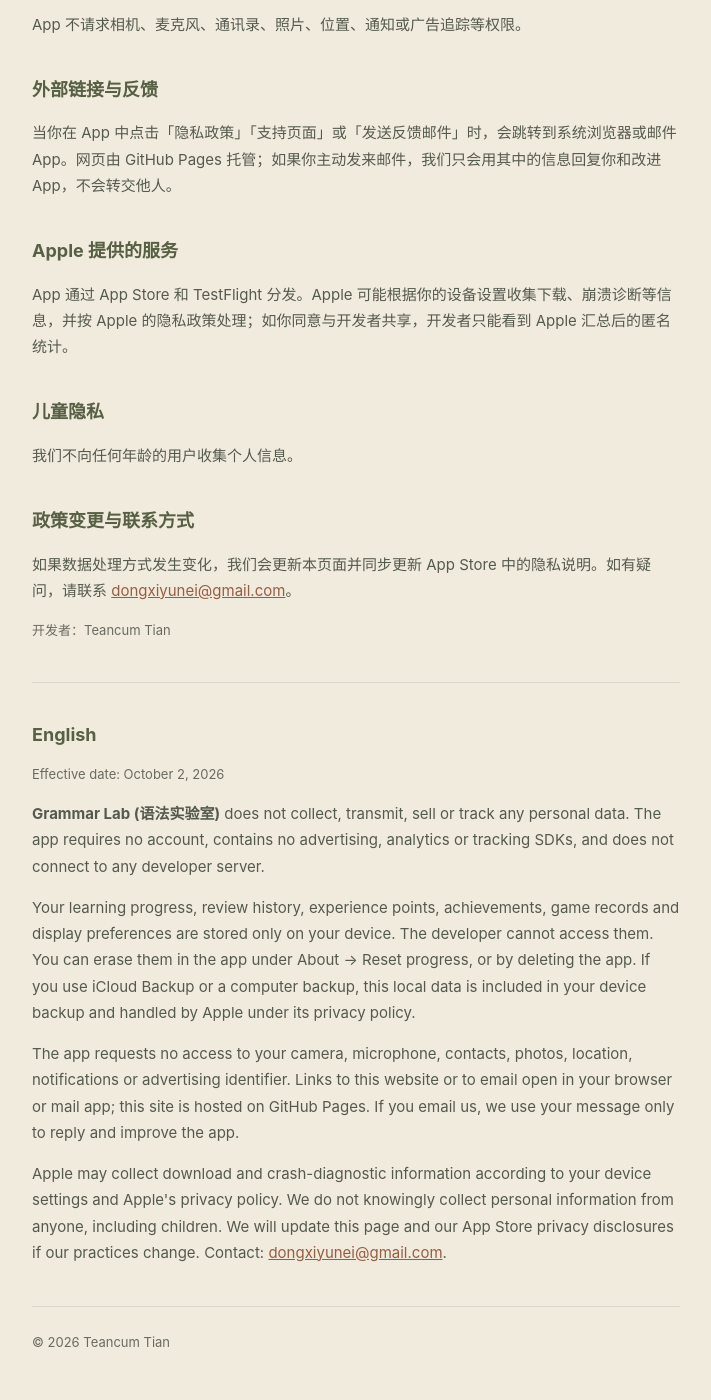
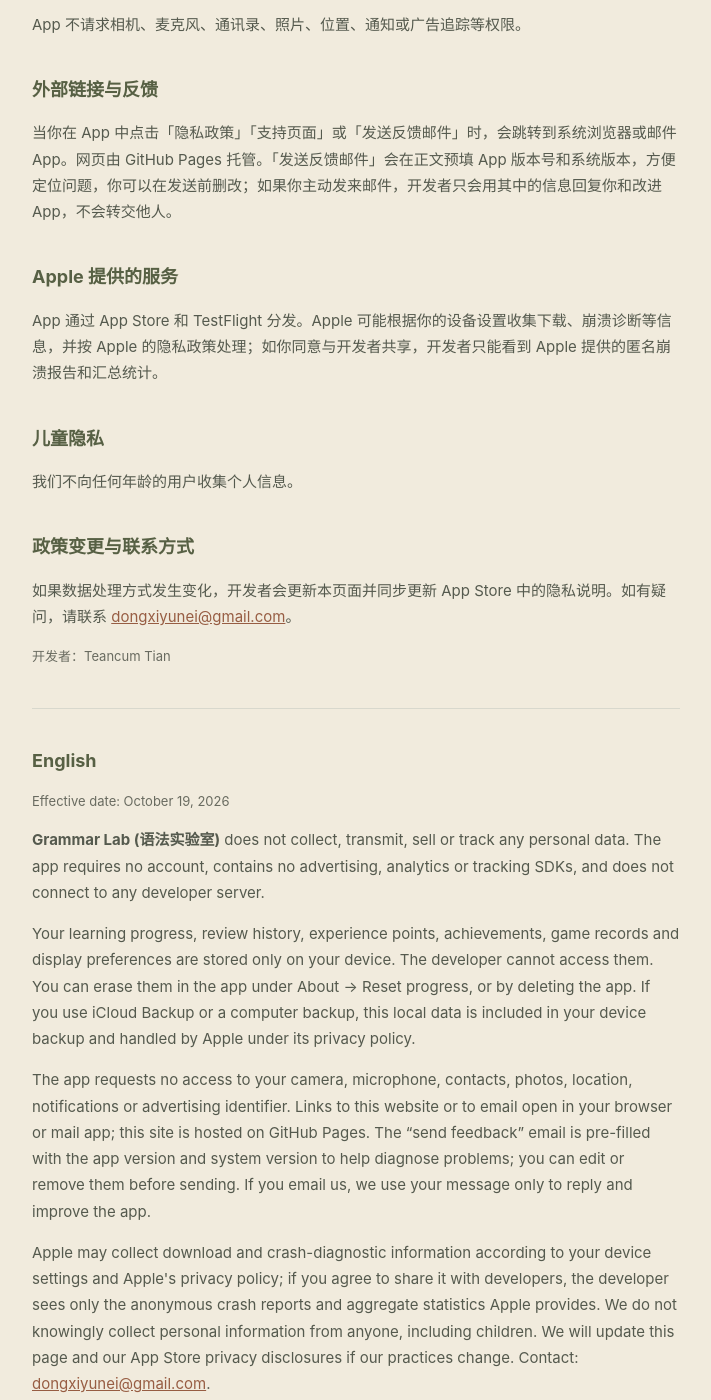
Before and after one commit to TeancumTian/japanese-lab-support, a plain HTML site: page privacy.html in a window 1280 px wide. Shown: the part 742-2142 px from the top of the page, without its empty margins (284-995 px from the left). Drawn offline with Linux system fonts and the light colour scheme.

Commit message:
支持页与隐私政策：同步 1.6.1 文案，去掉厂商名，生效日期改为 2026-10-19

```diff
--- a/privacy.html
+++ b/privacy.html
@@ -20,7 +20,7 @@
     <a href="./">返回支持页</a>
     <a href="#english">English</a>
   </nav>
-  <p class="muted">生效日期：2026 年 10 月 2 日</p>
+  <p class="muted">生效日期：2026 年 10 月 19 日</p>
 
   <div class="card">
     <p><strong>一句话版本：</strong>「语法实验室」不收集、不上传、不出售你的任何个人数据，也不追踪你。你的学习记录只保存在你自己的设备上。</p>
@@ -37,27 +37,27 @@
   <p>App 不请求相机、麦克风、通讯录、照片、位置、通知或广告追踪等权限。</p>
 
   <h2>外部链接与反馈</h2>
-  <p>当你在 App 中点击「隐私政策」「支持页面」或「发送反馈邮件」时，会跳转到系统浏览器或邮件 App。网页由 GitHub Pages 托管；如果你主动发来邮件，我们只会用其中的信息回复你和改进 App，不会转交他人。</p>
+  <p>当你在 App 中点击「隐私政策」「支持页面」或「发送反馈邮件」时，会跳转到系统浏览器或邮件 App。网页由 GitHub Pages 托管。「发送反馈邮件」会在正文预填 App 版本号和系统版本，方便定位问题，你可以在发送前删改；如果你主动发来邮件，开发者只会用其中的信息回复你和改进 App，不会转交他人。</p>
 
   <h2>Apple 提供的服务</h2>
-  <p>App 通过 App Store 和 TestFlight 分发。Apple 可能根据你的设备设置收集下载、崩溃诊断等信息，并按 Apple 的隐私政策处理；如你同意与开发者共享，开发者只能看到 Apple 汇总后的匿名统计。</p>
+  <p>App 通过 App Store 和 TestFlight 分发。Apple 可能根据你的设备设置收集下载、崩溃诊断等信息，并按 Apple 的隐私政策处理；如你同意与开发者共享，开发者只能看到 Apple 提供的匿名崩溃报告和汇总统计。</p>
 
   <h2>儿童隐私</h2>
   <p>我们不向任何年龄的用户收集个人信息。</p>
 
   <h2>政策变更与联系方式</h2>
-  <p>如果数据处理方式发生变化，我们会更新本页面并同步更新 App Store 中的隐私说明。如有疑问，请联系 <a href="mailto:dongxiyunei@gmail.com">dongxiyunei@gmail.com</a>。</p>
+  <p>如果数据处理方式发生变化，开发者会更新本页面并同步更新 App Store 中的隐私说明。如有疑问，请联系 <a href="mailto:dongxiyunei@gmail.com">dongxiyunei@gmail.com</a>。</p>
   <p class="muted">开发者：Teancum Tian</p>
 
   <hr>
 
   <section id="english">
     <h2>English</h2>
-    <p class="muted">Effective date: October 2, 2026</p>
+    <p class="muted">Effective date: October 19, 2026</p>
     <p><strong>Grammar Lab (语法实验室)</strong> does not collect, transmit, sell or track any personal data. The app requires no account, contains no advertising, analytics or tracking SDKs, and does not connect to any developer server.</p>
     <p>Your learning progress, review history, experience points, achievements, game records and display preferences are stored only on your device. The developer cannot access them. You can erase them in the app under About → Reset progress, or by deleting the app. If you use iCloud Backup or a computer backup, this local data is included in your device backup and handled by Apple under its privacy policy.</p>
-    <p>The app requests no access to your camera, microphone, contacts, photos, location, notifications or advertising identifier. Links to this website or to email open in your browser or mail app; this site is hosted on GitHub Pages. If you email us, we use your message only to reply and improve the app.</p>
-    <p>Apple may collect download and crash-diagnostic information according to your device settings and Apple's privacy policy. We do not knowingly collect personal information from anyone, including children. We will update this page and our App Store privacy disclosures if our practices change. Contact: <a href="mailto:dongxiyunei@gmail.com">dongxiyunei@gmail.com</a>.</p>
+    <p>The app requests no access to your camera, microphone, contacts, photos, location, notifications or advertising identifier. Links to this website or to email open in your browser or mail app; this site is hosted on GitHub Pages. The “send feedback” email is pre-filled with the app version and system version to help diagnose problems; you can edit or remove them before sending. If you email us, we use your message only to reply and improve the app.</p>
+    <p>Apple may collect download and crash-diagnostic information according to your device settings and Apple's privacy policy; if you agree to share it with developers, the developer sees only the anonymous crash reports and aggregate statistics Apple provides. We do not knowingly collect personal information from anyone, including children. We will update this page and our App Store privacy disclosures if our practices change. Contact: <a href="mailto:dongxiyunei@gmail.com">dongxiyunei@gmail.com</a>.</p>
   </section>
 
   <hr>
```
Also changed, not shown: index.html (+4 -4 lines).
